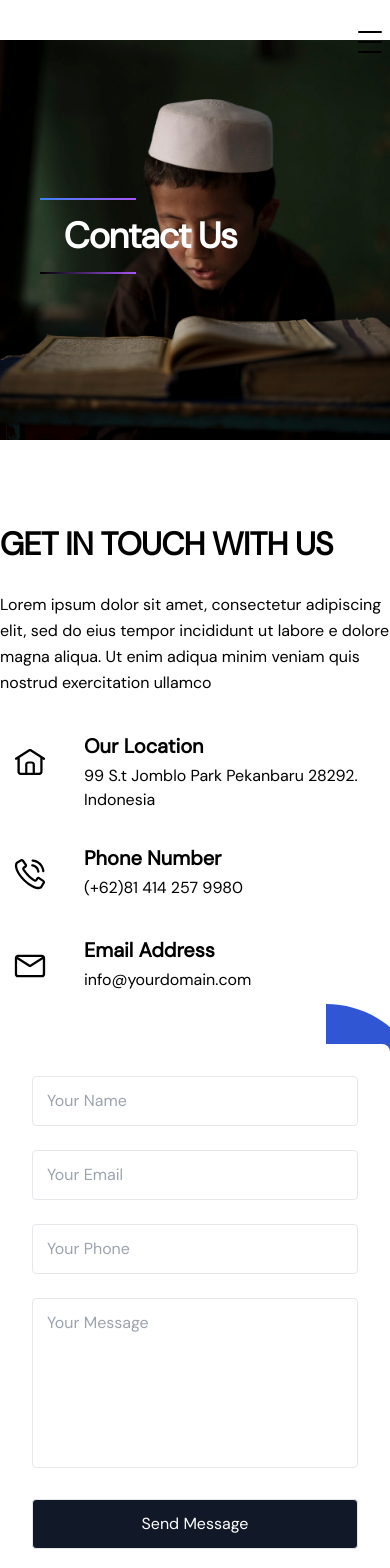
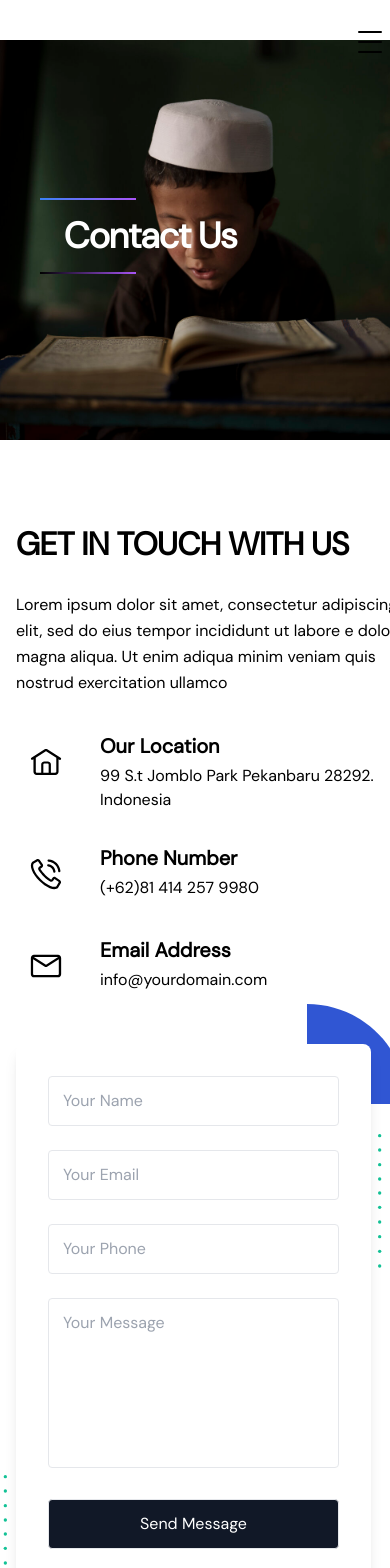
Before and after one commit to azharkhan93/DarulAloom, a Next.js app: page /contact-us in a window 390 px wide. Shown: the top 1568 px of the page. Built offline with nearby package versions, Linux system fonts and the light colour scheme.

Commit message:
new updates

```diff
--- a/app/components/Map/index.tsx
+++ b/app/components/Map/index.tsx
@@ -5,7 +5,7 @@ const MyIframe = () => {
 
         <div >
           <iframe
-            className="w-full lg:h-[500px] md:h-96 border border-gray-300 "
+            className="w-full lg:h-[500px] h-[430px] border border-gray-300 "
             src="https://www.google.com/maps/embed?pb=!1m18!1m12!1m3!1d26448.298317712197!2d74.7503002724342!3d34.04291454837248!2m3!1f0!2f0!3f0!3m2!1i1024!2i768!4f13.1!3m3!1m2!1s0x38e18fd7b7924011%3A0xab30d6ea04b55a47!2sHyderpora%2C%20Srinagar!5e0!3m2!1sen!2sin!4v1705516339414!5m2!1sen!2sin"  allowfullscreen="" loading="lazy" referrerpolicy="no-referrer-when-downgrade">
 
           </iframe>
--- a/pages/contact-us.tsx
+++ b/pages/contact-us.tsx
@@ -27,8 +27,8 @@ const  Contact = () => {
     {/* <Social /> */}
 
 
-            <section className="relative z-10 overflow-hidden bg-white py-20 dark:bg-dark lg:py-[120px]">
-                <div className="container">
+            <section className="relative z-10 overflow-hidden bg-white py-20 dark:bg-dark lg:py-[120px] ">
+                <div className="container ml-4 lg:ml-6">
                     <div className="-mx-4 flex flex-wrap lg:justify-between">
                         <div className="w-full px-4 lg:w-1/2 xl:w-6/12">
                             <div className="mb-12 max-w-[570px] lg:mb-0">
@@ -135,7 +135,7 @@ const  Contact = () => {
                             </div>
                         </div>
                         <div className="w-full px-4 lg:w-1/2 xl:w-5/12">
-                            <div className="relative rounded-lg bg-white p-8 shadow-lg dark:bg-dark-2 sm:p-12">
+                            <div className="relative rounded-lg bg-white p-8 shadow-lg dark:bg-dark-2 sm:p-12 mr-[35px]">
                                 <form>
                                     <ContactInputBox
                                         type="text"
```
